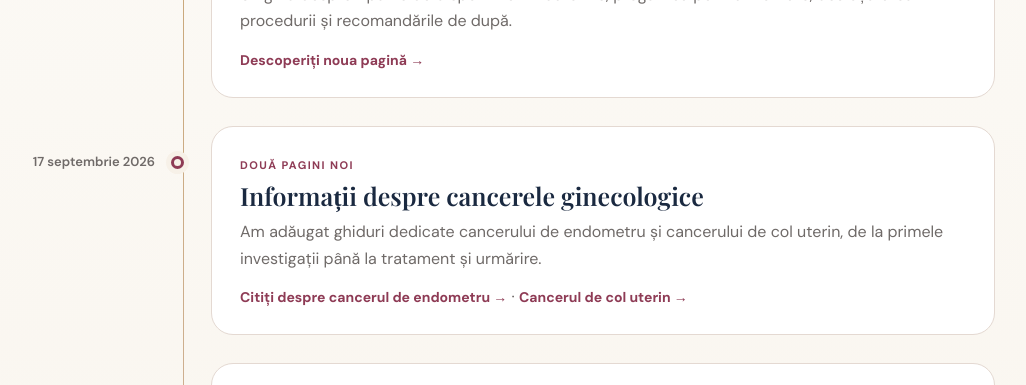
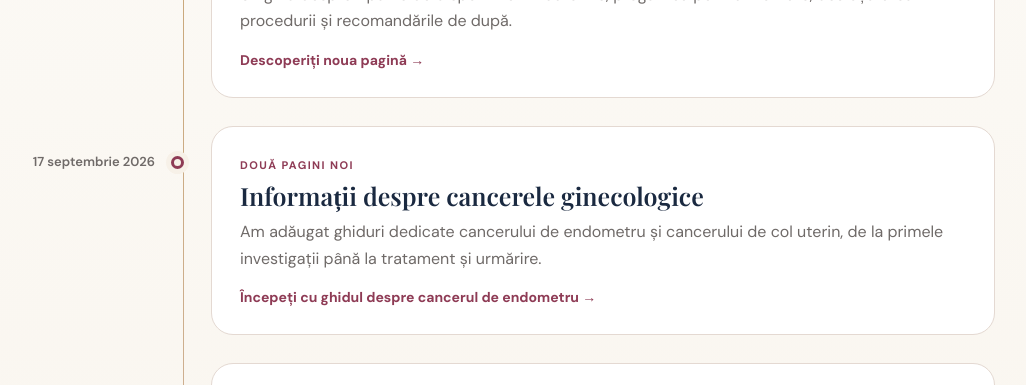
Before and after one commit to MAndrei1234/dr-andrei-manu-site, a plain HTML site: page blog.html in a window 1280 px wide. Shown: the part 1060-1445 px from the top of the page, without its empty margins (55-1081 px from the left). Drawn offline with nearby package versions, Linux system fonts and the light colour scheme.

Commit message:
Refine oncology update link

```diff
--- a/blog.html
+++ b/blog.html
@@ -4,7 +4,7 @@
 <section class="section site-news-section"><div class="container"><div class="site-news-heading"><div><div class="eyebrow">Site în dezvoltare continuă</div><h2 class="section-title">Noutăți pe site</h2><p class="section-lead">Adaug periodic ghiduri și informații noi, scrise pentru a explica într-un limbaj clar investigațiile, diagnosticele și opțiunile de tratament.</p></div><a class="btn ghost" href="resurse.html">Explorați biblioteca pacientelor</a></div><div class="updates-timeline">
 <a class="update-entry fade-up" href="adenomioza.html"><div class="update-date">23 septembrie 2026</div><div class="update-dot"></div><div class="update-card"><span class="update-label">Informații noi</span><h3>A apărut pagina dedicată adenomiozei</h3><p>Ce este adenomioza, cum se manifestă, cum poate influența fertilitatea și ce opțiuni de tratament există. Vă invit să citiți noul ghid.</p><span class="update-link">Citiți ghidul despre adenomioză →</span></div></a>
 <a class="update-entry fade-up" href="montare-sterilet.html"><div class="update-date">21 septembrie 2026</div><div class="update-dot"></div><div class="update-card"><span class="update-label">Ghid nou</span><h3>Tot ce trebuie să știți despre montarea steriletului</h3><p>Un ghid despre tipurile de dispozitive intrauterine, pregătirea pentru montare, desfășurarea procedurii și recomandările de după.</p><span class="update-link">Descoperiți noua pagină →</span></div></a>
-<a class="update-entry fade-up" href="cancer-endometru.html"><div class="update-date">17 septembrie 2026</div><div class="update-dot"></div><div class="update-card"><span class="update-label">Două pagini noi</span><h3>Informații despre cancerele ginecologice</h3><p>Am adăugat ghiduri dedicate cancerului de endometru și cancerului de col uterin, de la primele investigații până la tratament și urmărire.</p><span class="update-link">Citiți despre cancerul de endometru →</span><span class="update-secondary"> · </span><span class="update-link" onclick="event.preventDefault();location.href='cancer-col-uterin.html'">Cancerul de col uterin →</span></div></a>
+<a class="update-entry fade-up" href="cancer-endometru.html"><div class="update-date">17 septembrie 2026</div><div class="update-dot"></div><div class="update-card"><span class="update-label">Două pagini noi</span><h3>Informații despre cancerele ginecologice</h3><p>Am adăugat ghiduri dedicate cancerului de endometru și cancerului de col uterin, de la primele investigații până la tratament și urmărire.</p><span class="update-link">Începeți cu ghidul despre cancerul de endometru →</span></div></a>
 <a class="update-entry fade-up" href="colposcopie.html"><div class="update-date">15 septembrie 2026</div><div class="update-dot"></div><div class="update-card"><span class="update-label">Ghid nou</span><h3>A apărut pagina despre colposcopie</h3><p>Când se recomandă colposcopia, cum se desfășoară, când este necesară biopsia și la ce să vă așteptați după procedură.</p><span class="update-link">Citiți ghidul despre colposcopie →</span></div></a>
 <a class="update-entry fade-up" href="histeroscopie.html"><div class="update-date">13 septembrie 2026</div><div class="update-dot"></div><div class="update-card"><span class="update-label">Biblioteca pacientelor</span><h3>Ghiduri noi despre proceduri ginecologice</h3><p>Am publicat pagini dedicate histeroscopiei, biopsiei de endometru și conizației colului uterin, cu explicații clare despre indicații și recuperare.</p><span class="update-link">Începeți cu ghidul despre histeroscopie →</span></div></a>
 <a class="update-entry fade-up" href="chisturi-ovariene.html"><div class="update-date">13 septembrie 2026</div><div class="update-dot"></div><div class="update-card"><span class="update-label">Informații noi</span><h3>Chisturile ovariene și hidrosalpinxul, explicate pe înțelesul pacientelor</h3><p>Două materiale noi despre afecțiuni frecvente, monitorizare, fertilitate și situațiile în care poate fi necesar tratamentul chirurgical.</p><span class="update-link">Citiți despre chisturile ovariene →</span></div></a>
```
